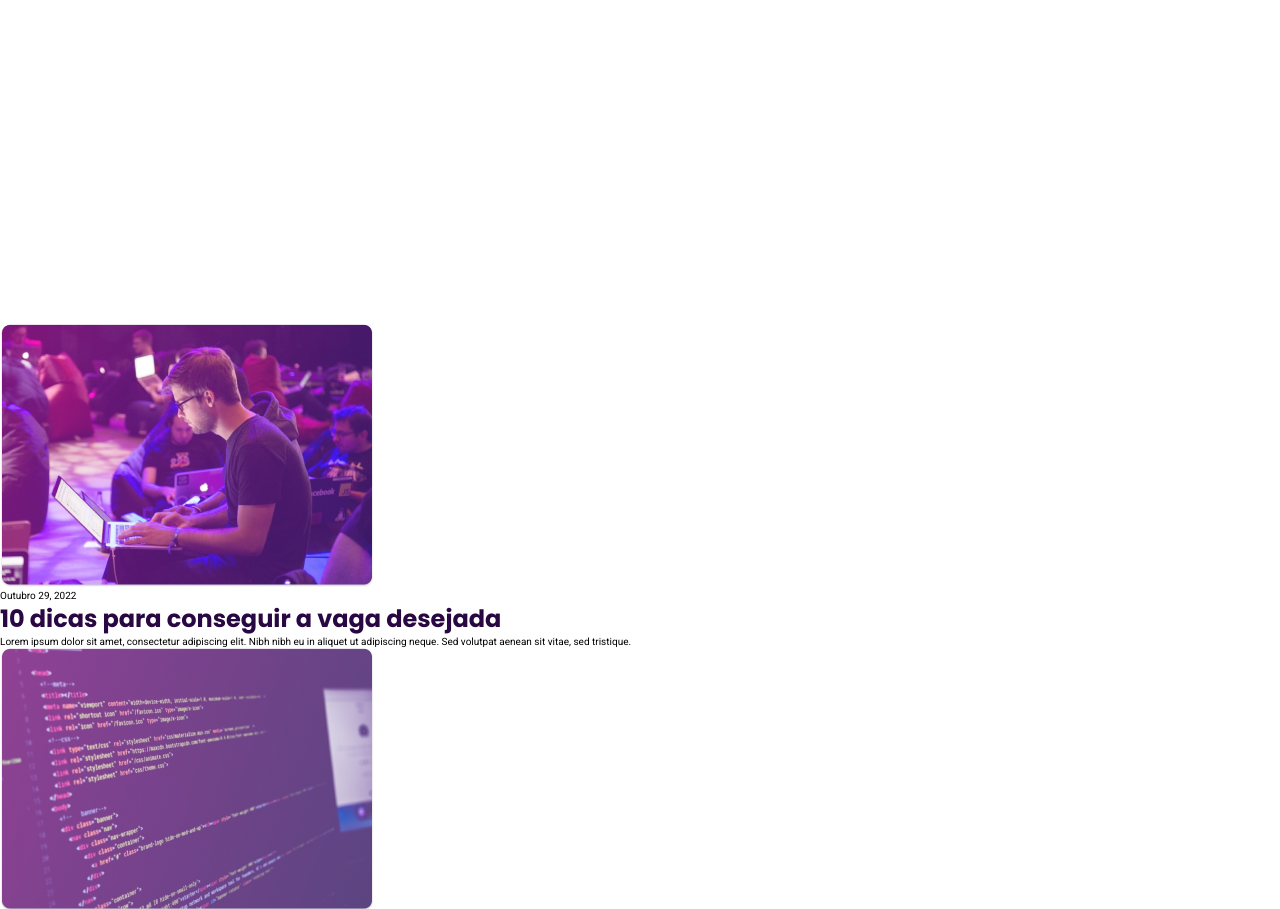
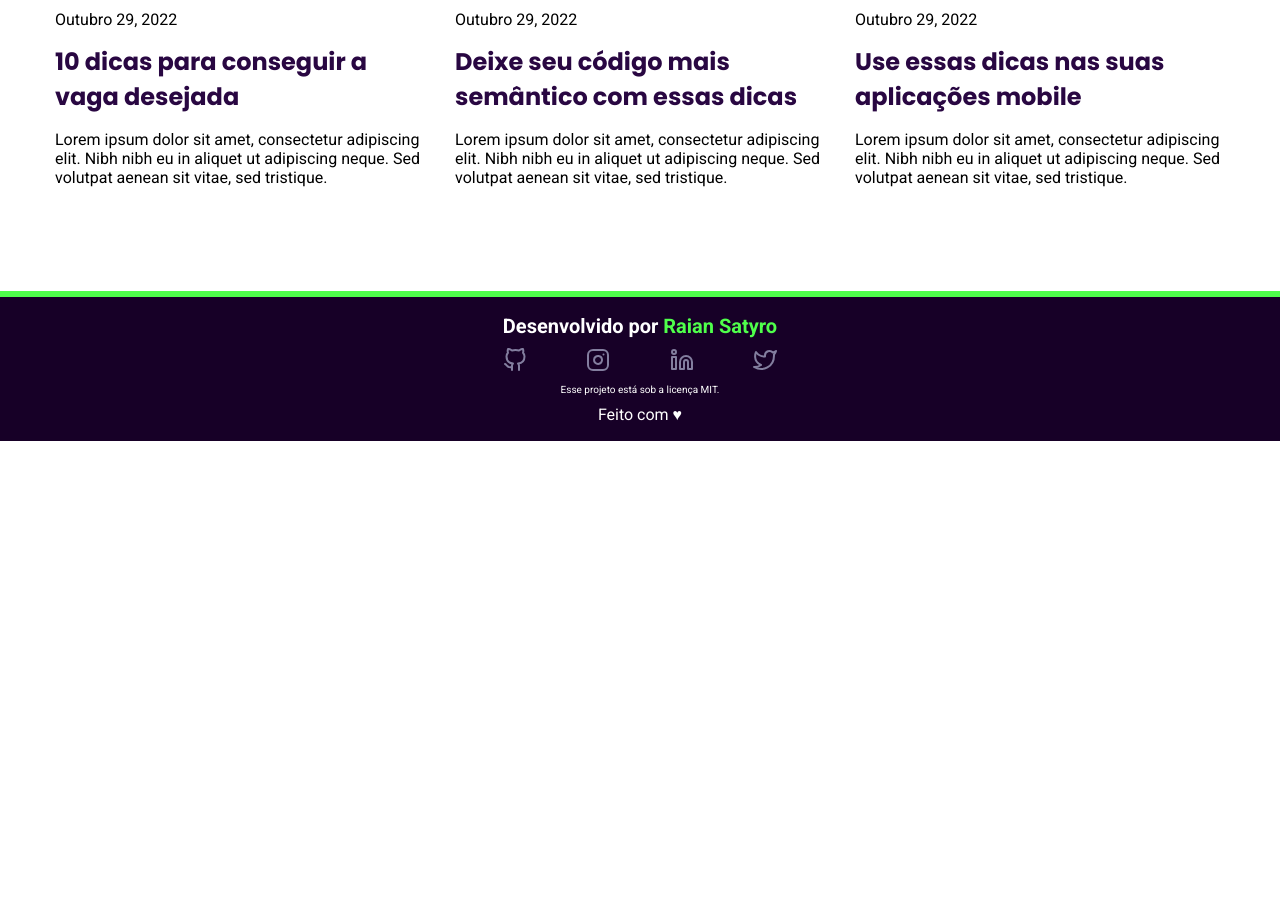
Before and after one commit to RaianSatyro/The-Blog, a plain HTML site: page index.html in a window 1280 px wide. Shown: the part 1460-2369 px from the top of the page. After the commit the page ends 1901 px from the top, so only its background shows below. Drawn offline with Linux system fonts and the light colour scheme.

Commit message:
[style] Foi feito a estilização do conteudo de 'outras noticias' e também do footer

```diff
--- a/src/css/style.css
+++ b/src/css/style.css
@@ -155,7 +155,6 @@ header > div{
 
 main {
     display: flex;
-    height: 119.6rem;
     justify-content: space-evenly;
 }
 
@@ -179,7 +178,7 @@ main {
     max-height: 34.24rem;
 }
 
-.date-and-previw{
+.date-and-preview{
     font-size: 1.6rem;
     color: #000;
     margin: 1.57rem 0 ;
@@ -207,3 +206,63 @@ article > a{
 }
 
 /**************** Section last News ****************/
+
+.last-news{
+    display: flex;
+    justify-content: center;
+    gap: 3rem;
+}
+
+.last-news > article{
+    width: 37rem;
+    height: 45.84rem;
+}
+
+.img-last-news > img{
+    max-height: 25.9rem;
+}
+
+/**************** Footer ****************/
+
+footer{
+    border-top: 6px var(--green) solid;
+    display: flex;
+    flex-direction: column;
+    align-items: center;
+    justify-content: center;;
+    background-color: var(--dark-bg);
+    height: 15rem;
+    color: var(--white);
+    margin-top: 10rem;
+}
+
+.footer-contents{
+    display: flex;
+    flex-direction: column;
+    align-items: center;
+}
+
+.footer-contents > h6{
+    font-size: 2rem;
+}
+
+.footer-contents > h6 > a{
+    text-decoration: none;
+    color: var(--green);
+}
+
+.footer-contents p {
+    font-size: 1.6rem;
+}
+
+.footer-contents p:nth-child(3) {
+    font-size:1rem;
+    margin: 1rem 0;
+}
+
+.contacts{
+    width: 27.4rem;
+    margin-top: 1rem;
+    display: flex;
+    justify-content: space-between;
+}
```
